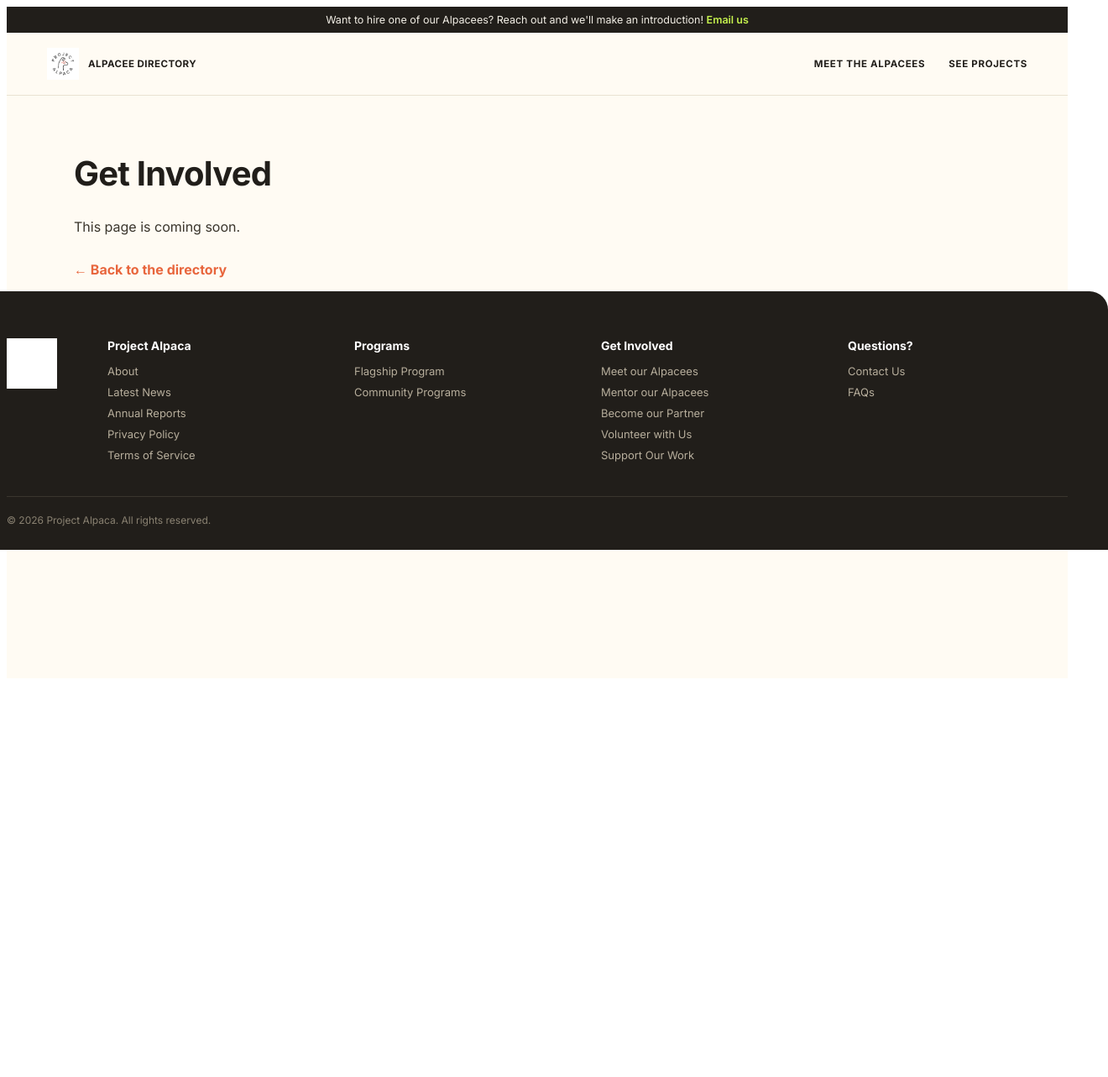
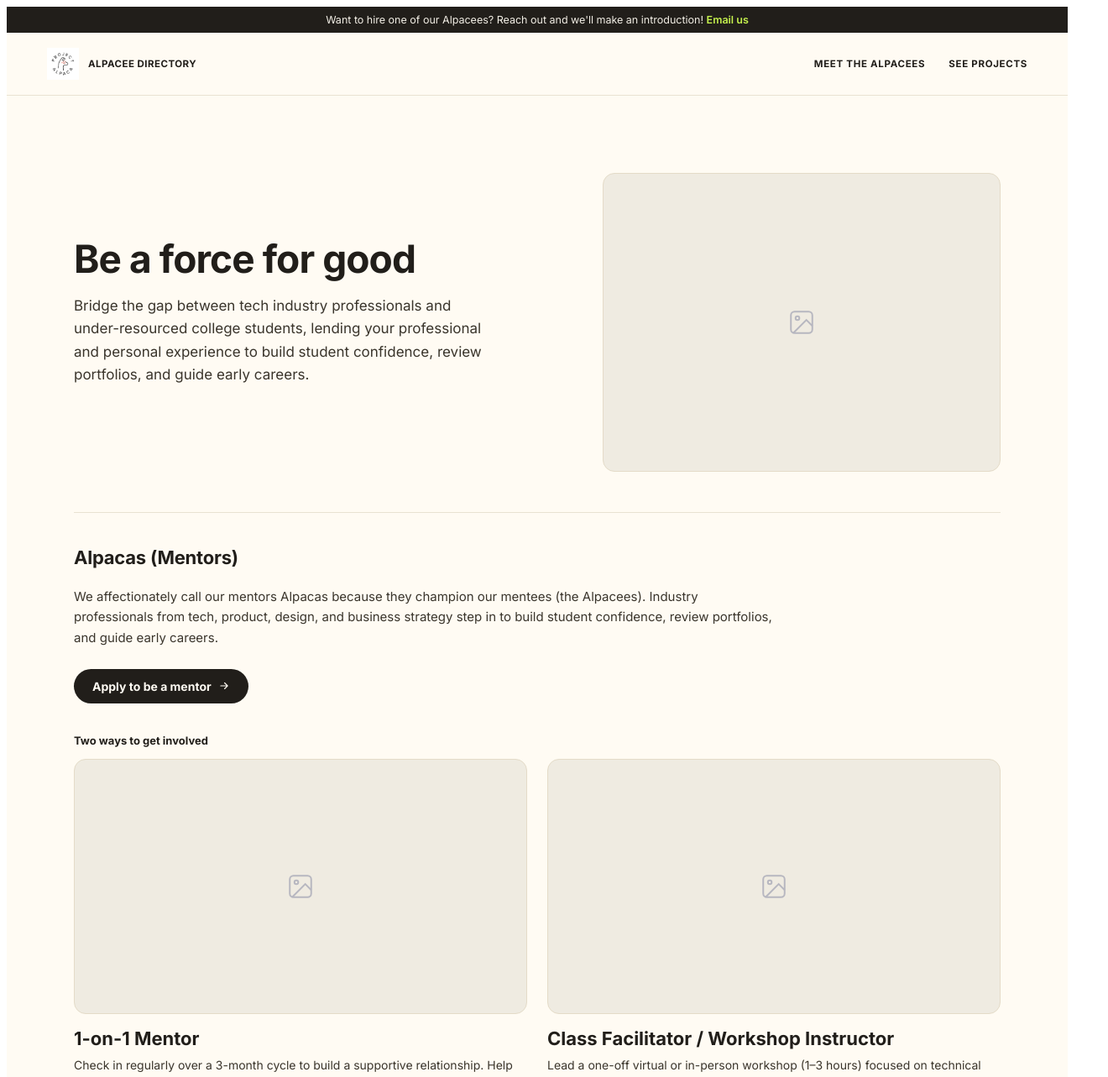
Before and after one commit to jellyfishing2346/project-alpaca, a React (Vite) app: page /get-involved in a window 1280 px wide. Shown: the top 1283 px of the page at 84% size, 1320 px wide, since content can reach past the window. Before the commit the page ends 816 px from the top, so only its background shows below. Built offline with nearby package versions, Linux system fonts and the light colour scheme.

Commit message:
Add Get Involved page

```diff
--- a/App.jsx
+++ b/App.jsx
@@ -5,6 +5,7 @@ import Home from "./Home.jsx";
 import Contact from "./Contact.jsx";
 import About from "./About.jsx";
 import CommunityPrograms from "./CommunityPrograms.jsx";
+import GetInvolved from "./GetInvolved.jsx";
 import "./styles.css";
 
 // Placeholder page for routes whose real design isn't built yet.
@@ -36,7 +37,7 @@ export default function App() {
         <Route path="/projects" element={<Page title="Projects" blurb="Alpacee project showcases — coming soon." />} />
         <Route path="/about" element={<About />} />
         <Route path="/donate" element={<Page title="Donate" />} />
-        <Route path="/get-involved" element={<Page title="Get Involved" />} />
+        <Route path="/get-involved" element={<GetInvolved />} />
         <Route path="/community-programs" element={<CommunityPrograms />} />
         <Route path="/flagship" element={<Page title="Flagship Program" />} />
 
--- /dev/null
+++ b/GetInvolved.jsx
@@ -0,0 +1,133 @@
+import React from "react";
+import { Link } from "react-router-dom";
+import { Nav, Footer, Newsletter } from "./alpacees-directory-final.jsx";
+import "./styles.css";
+
+const Arrow = () => (
+  <svg width="14" height="14" viewBox="0 0 24 24" fill="none" stroke="currentColor" strokeWidth="2" strokeLinecap="round" strokeLinejoin="round"><path d="M5 12h14M13 6l6 6-6 6" /></svg>
+);
+const ImgBox = ({ className }) => (
+  <div className={"hi-img " + (className || "")}><svg width="34" height="34" viewBox="0 0 24 24" fill="none" stroke="#B7B7C0" strokeWidth="1.4"><rect x="3" y="3" width="18" height="18" rx="3" /><circle cx="8.5" cy="8.5" r="1.6" /><path d="m21 15-5-5L5 21" /></svg></div>
+);
+const Person = () => (
+  <div className="person"><ImgBox className="person-photo" /><h3>Board Member</h3><p className="person-role">Any pronouns · Role at [company]</p></div>
+);
+
+const MENTOR_WAYS = [
+  { t: "1-on-1 Mentor", d: "Check in regularly over a 3-month cycle to build a supportive relationship. Help mentees navigate professional anxieties, practice interview skills, and learn how to present their best selves to employers." },
+  { t: "Class Facilitator / Workshop Instructor", d: "Lead a one-off virtual or in-person workshop (1–3 hours) focused on technical skills (e.g., portfolio building, AI readiness) or core soft skills (e.g., financial literacy, professional relationships)." },
+];
+const MENTOR_BENEFITS = [
+  { t: "Leadership Development", d: "Refine personal management, cross-cultural coaching, and technical evaluation skillsets." },
+  { t: "Curated Network", d: "Connect and collaborate with a close-knit, highly accomplished community of tech professionals." },
+  { t: "DEI Impact", d: "Directly drive diversity, equity, and inclusion inside the NYC tech ecosystem." },
+];
+const VOL_BENEFITS = [
+  { t: "Leadership Development", d: "Grow your organizational and event-management experience while supporting a mission you believe in." },
+  { t: "Curated Network", d: "Meet mentors, staff, and fellow volunteers across NYC's nonprofit and tech communities." },
+  { t: "Create Impact", d: "Directly expand our capacity to serve more under-resourced students each year." },
+];
+const OPEN_ROLES = [
+  { t: "Content Writer", d: "Craft newsletters, blog posts, and program stories that share our impact." },
+  { t: "Graphic Designer", d: "Design social graphics, flyers, and event collateral in our brand style." },
+  { t: "Grant Writer", d: "Research and draft grant proposals to fund the next cohort." },
+  { t: "Fundraising Manager", d: "Help plan and run campaigns that keep the program free for students." },
+  { t: "Partnership Manager", d: "Build relationships with companies, schools, and community partners." },
+  { t: "Videographer / Photographer", d: "Capture events, demo days, and student stories on camera." },
+];
+const IMPACT_WAYS = [
+  { t: "Hire an Alpacee", d: "Bring motivated, job-ready junior talent into your team through direct introductions." },
+  { t: "Host a Cohort for a Day", d: "Open your workspace for a visit, panel, or hands-on session with students." },
+  { t: "Sponsor a Program", d: "Fund a cohort, a workshop series, or student stipends and equipment." },
+  { t: "Corporate Matching & Grants", d: "Multiply employee giving or provide a foundation grant to expand our reach." },
+];
+
+export default function GetInvolved() {
+  return (
+    <div className="root">
+      <Nav />
+      <div className="home">
+        <section className="hero">
+          <div className="hero-l">
+            <h1>Be a force for good</h1>
+            <p>Bridge the gap between tech industry professionals and under-resourced college students, lending your professional and personal experience to build student confidence, review portfolios, and guide early careers.</p>
+          </div>
+          <ImgBox className="hero-img" />
+        </section>
+
+        {/* Mentors */}
+        <section className="hs">
+          <h2 className="hs-h">Alpacas (Mentors)</h2>
+          <p className="prog-desc">We affectionately call our mentors Alpacas because they champion our mentees (the Alpacees). Industry professionals from tech, product, design, and business strategy step in to build student confidence, review portfolios, and guide early careers.</p>
+          <Link className="btn-navy" to="/contact">Apply to be a mentor <Arrow /></Link>
+
+          <h4 className="po-label" style={{ marginTop: 36 }}>Two ways to get involved</h4>
+          <div className="prog-grid">
+            {MENTOR_WAYS.map((w) => (
+              <div key={w.t} className="prog-card"><ImgBox className="prog-img" /><h3>{w.t}</h3><p>{w.d}</p></div>
+            ))}
+          </div>
+
+          <h4 className="po-label" style={{ marginTop: 36 }}>Benefits</h4>
+          <div className="inv-grid">
+            {MENTOR_BENEFITS.map((b) => (
+              <div key={b.t} className="inv-card"><ImgBox className="inv-img" /><h3>{b.t}</h3><p>{b.d}</p></div>
+            ))}
+          </div>
+
+          <h4 className="po-label" style={{ marginTop: 36 }}>Meet Our Mentors</h4>
+          <div className="people">{[0, 1, 2].map((i) => <Person key={i} />)}</div>
+        </section>
+
+        {/* Volunteers */}
+        <section className="hs">
+          <h2 className="hs-h">Volunteers</h2>
+          <p className="prog-desc">Offer your specialties to build our organizational capacity, manage community events, or expand our fundraising reach.</p>
+          <Link className="btn-navy" to="/contact">Apply to volunteer <Arrow /></Link>
+
+          <h4 className="po-label" style={{ marginTop: 36 }}>Benefits</h4>
+          <div className="inv-grid">
+            {VOL_BENEFITS.map((b) => (
+              <div key={b.t} className="inv-card"><ImgBox className="inv-img" /><h3>{b.t}</h3><p>{b.d}</p></div>
+            ))}
+          </div>
+
+          <h4 className="po-label" style={{ marginTop: 36 }}>Open Volunteer Positions</h4>
+          <div className="roles">
+            {OPEN_ROLES.map((r) => (
+              <div key={r.t} className="role"><div><h3>{r.t}</h3><p>{r.d}</p></div><Link className="btn-outline" to="/contact">Apply</Link></div>
+            ))}
+          </div>
+        </section>
+
+        {/* Partners */}
+        <section className="hs">
+          <h2 className="hs-h">Corporate & Nonprofit Partners</h2>
+          <p className="prog-desc">We build tailored, multi-layered alliances with businesses, foundations, and community entities to support early career development.</p>
+          <div className="hero-cta">
+            <Link className="btn-navy" to="/contact">Become a partner <Arrow /></Link>
+            <Link className="btn-outline" to="/donate">Download partner deck</Link>
+          </div>
+
+          <h4 className="po-label" style={{ marginTop: 36 }}>Ways to Create Impact</h4>
+          <div className="inv-grid">
+            {IMPACT_WAYS.map((w) => (
+              <div key={w.t} className="inv-card"><ImgBox className="inv-img" /><h3>{w.t}</h3><p>{w.d}</p><Link className="inv-cta" to="/contact">Learn more <Arrow /></Link></div>
+            ))}
+          </div>
+        </section>
+
+        <section className="hs">
+          <div className="support">
+            <h2>Support Our Work</h2>
+            <p>Project Alpaca is completely free for every single student, ensuring tuition or resource gaps never block a student's full potential. Your tax-deductible financial gifts provide direct, practical tools for a student's career journey.</p>
+            <Link className="btn-navy" to="/donate">Donate now <Arrow /></Link>
+          </div>
+        </section>
+
+        <Newsletter />
+        <Footer />
+      </div>
+    </div>
+  );
+}
--- a/styles.css
+++ b/styles.css
@@ -295,3 +295,11 @@
 .coming-soon p { font-size:13.5px; line-height:1.55; color:#3A352C; margin:0; max-width:84ch; }
 .coming-soon .btn-outline { flex:none; }
 @media (max-width:900px){ .po-grid{grid-template-columns:1fr;} .cta-bar,.coming-soon{flex-direction:column;align-items:flex-start;} }
+
+/* ===== Get Involved ===== */
+.roles { display:grid; grid-template-columns:1fr 1fr; gap:16px; }
+.role { display:flex; align-items:center; justify-content:space-between; gap:20px; background:#fff; border:1px solid #E9E2D2; border-radius:14px; padding:20px 22px; }
+.role h3 { font-size:16px; font-weight:800; margin:0 0 4px; }
+.role p { font-size:13px; line-height:1.5; color:#6E6656; margin:0; }
+.role .btn-outline { flex:none; }
+@media (max-width:900px){ .roles{grid-template-columns:1fr;} .role{flex-direction:column;align-items:flex-start;} }
```
